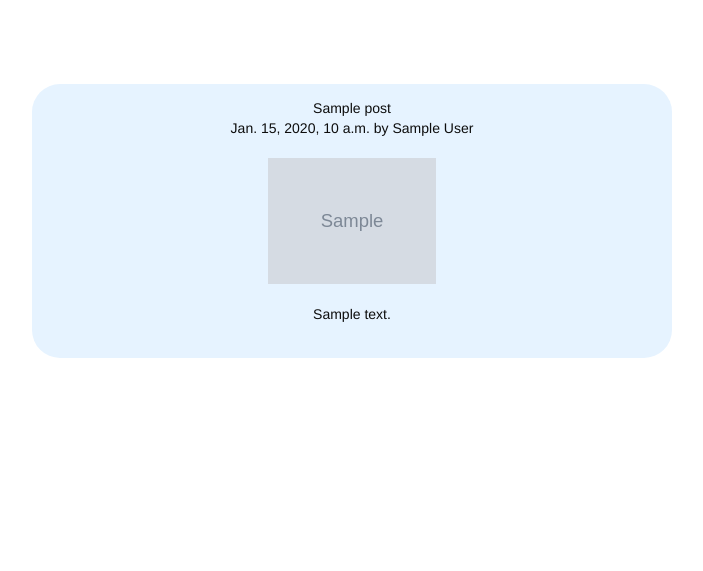
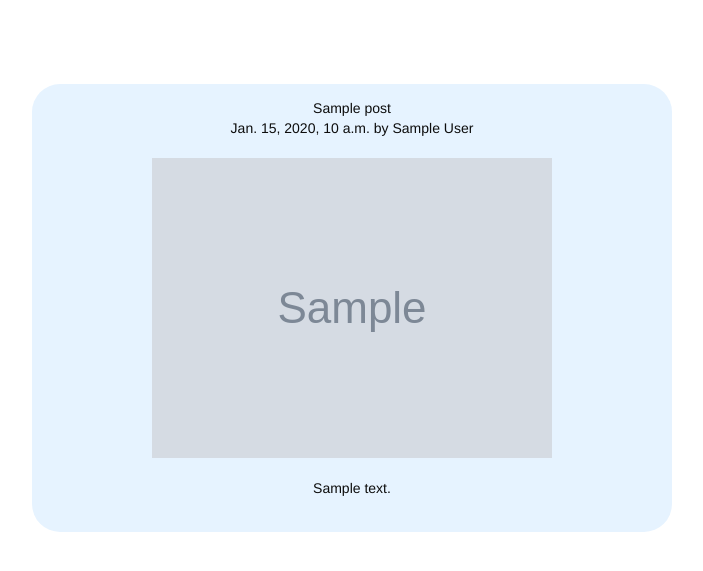
Before and after one commit to kevin-reaves/Blog, a Django app: template posts/templates/posts/post_details.html in a window 1280 px wide. Shown: the part 52-623 px from the top of the page, without its empty margins (288-991 px from the left). Run offline with Django 3.2, Linux system fonts and the light colour scheme; the template is opened without the code that fills it: most values are stand-ins (such as "Sample title", 1, 10 or a date in 2020); grey boxes marked "Sample" are stand-in pictures; some libraries are stand-ins or nearby versions.

Commit message:
Made post details pictures bigger

```diff
--- a/posts/templates/posts/post_details.html
+++ b/posts/templates/posts/post_details.html
@@ -16,7 +16,7 @@
     {{ post.pub_date }} by {{ post.author }}
     <br/>
     <br/>
-    <img class="blogImage" src="{{ post.image.url }}"
+    <img class="detailImage" src="{{ post.image.url }}"
          onerror="this.src='/media/media/defaultBlogImage.png';"/>
 
 
```
Also changed, not shown: posts/templates/posts/home.html (line endings or trailing spaces).
